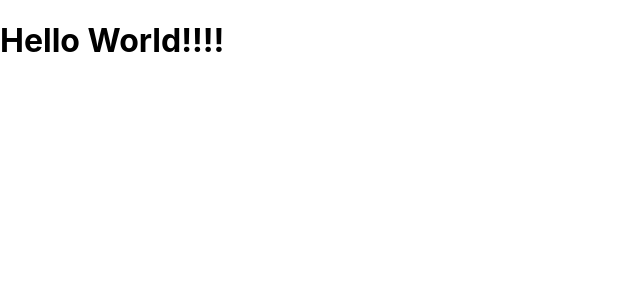
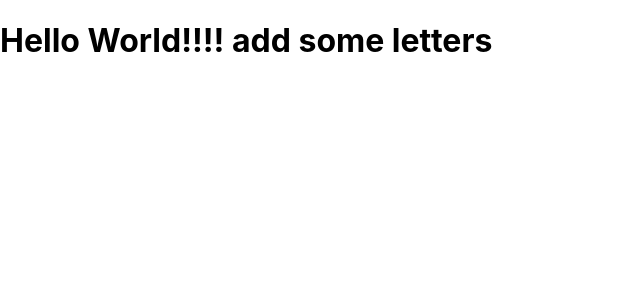
Before and after one commit to moodzter/Keyboard_Front_End, a React (Create React App) app: page / in a window 1280 px wide. Shown: the top 300 px of the page, without its empty margins (0-640 px from the left). Built offline with nearby package versions, Linux system fonts and the light colour scheme.

Commit message:
commit so branch shows up

```diff
--- a/src/App.js
+++ b/src/App.js
@@ -5,7 +5,7 @@ import './App.css';
 function App() {
   return (
     <div>
-      <h1>Hello World!!!!</h1>
+      <h1>Hello World!!!! add some letters</h1>
       </div>
   );
 }
```
